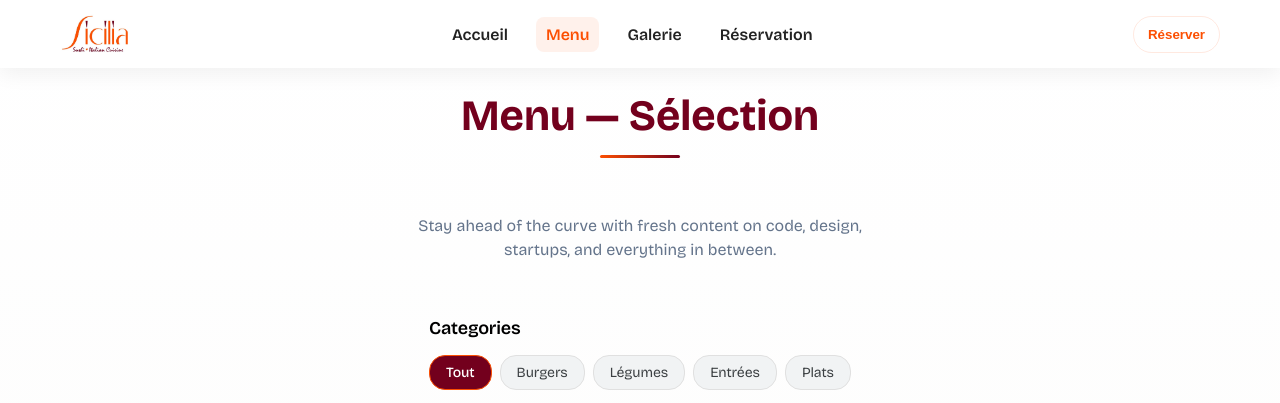
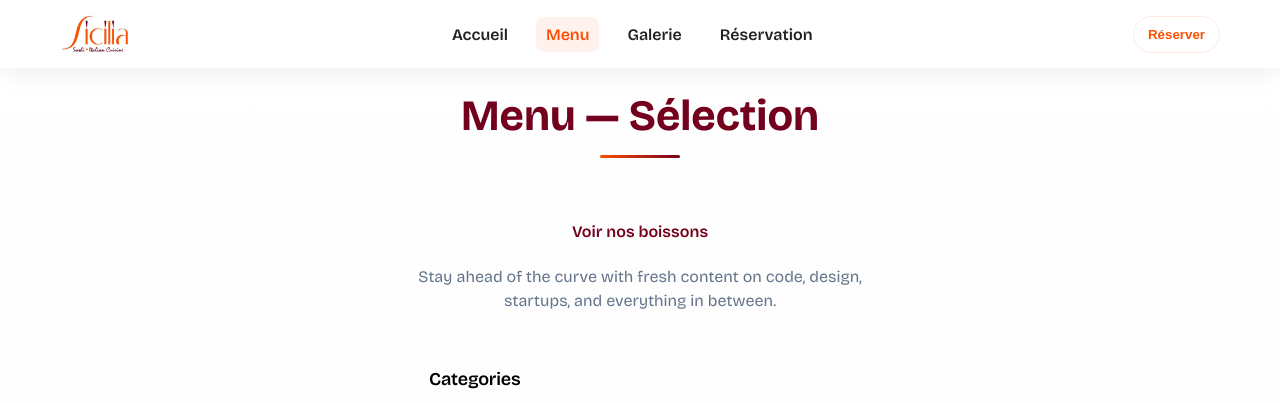
Before and after one commit to GeyserII/Silicia, a plain HTML site: page src/menu.html in a window 1280 px wide. Shown: the top 403 px of the page. Drawn offline with nearby package versions, Linux system fonts and the light colour scheme.

Commit message:
Début de fin

```diff
--- a/src/menu.html
+++ b/src/menu.html
@@ -57,6 +57,7 @@
             <div class="section-title">
                 <h2>Menu — Sélection</h2>
             </div>
+            <p><a href="#drink" class="see-drinks">Voir nos boissons</a></p>
             <p class="blog-subtitle">
                 Stay ahead of the curve with fresh content on code, design, startups, and everything in between.
             </p>
--- a/styles/styles.css
+++ b/styles/styles.css
@@ -1033,7 +1033,12 @@ footer {
         font-size: 12px;
     }
 }
-
+.see-drinks{
+    text-decoration: none;
+    color: var(--secondary);
+    font-size: 1rem;
+    font-weight: 600;
+}
 
 
 
```
